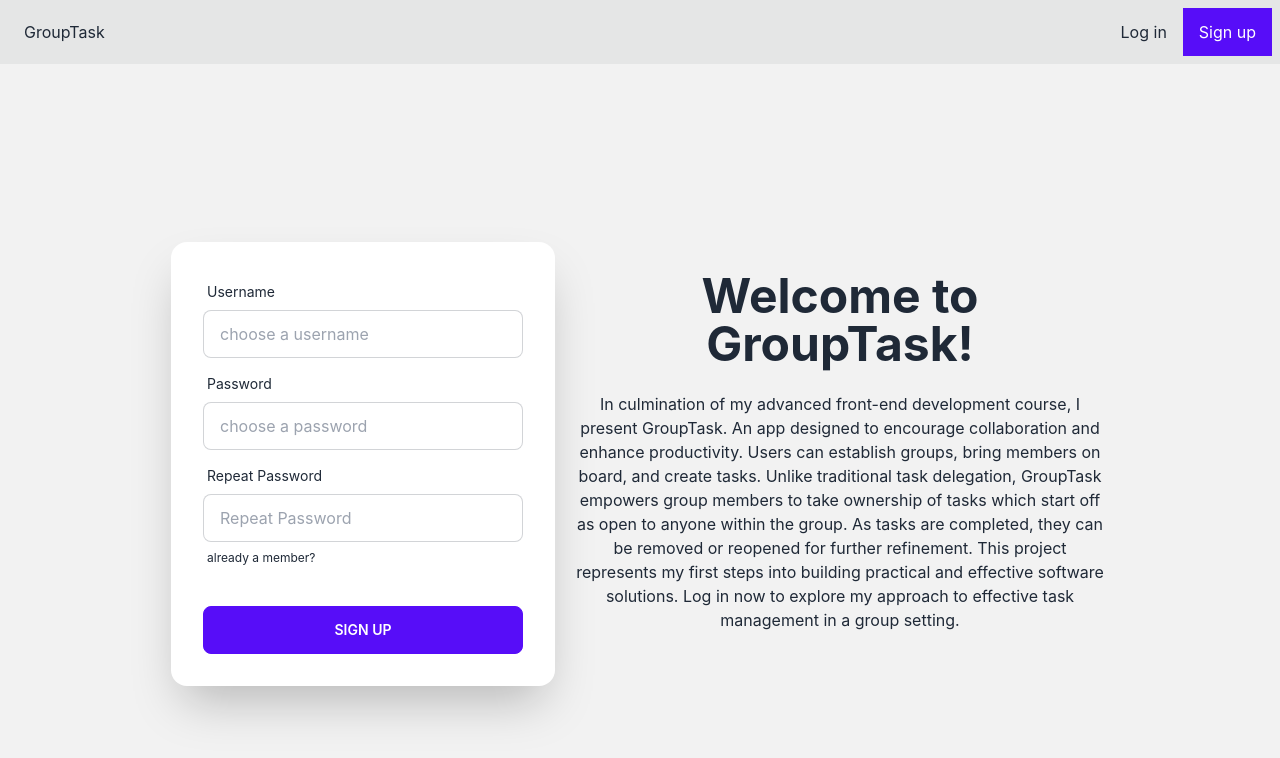
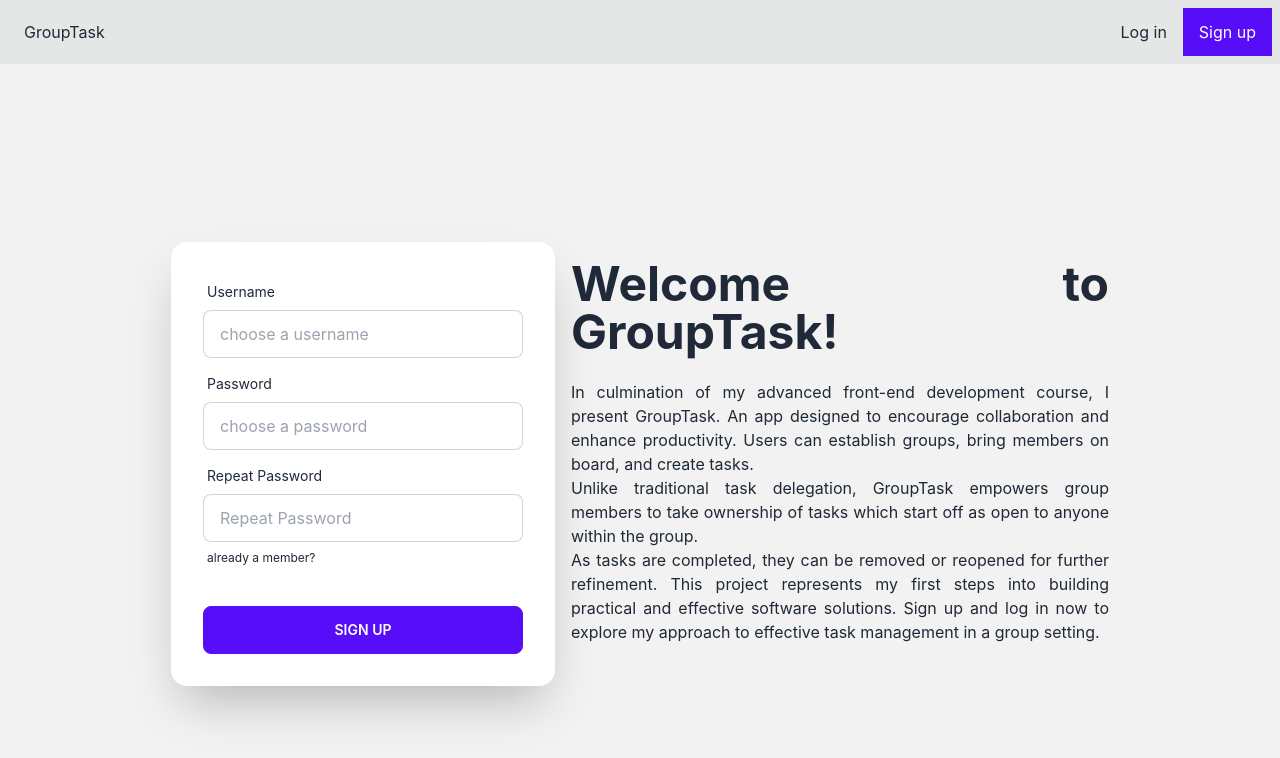
Before and after one commit to 4ntm4n/ms5v2, a React (Create React App) app: page /signup in a window 1280 px wide. Shown: the top 758 px of the page. Built offline with nearby package versions, Linux system fonts and the light colour scheme.

Commit message:
fix: reword signup page text and add background to homepage logo

```diff
--- a/src/pages/HomePage.js
+++ b/src/pages/HomePage.js
@@ -10,7 +10,7 @@ function HomePage() {
       <div className="hero-overlay bg-opacity-60"></div>
       <div className="hero-content text-center text-neutral-content">
        <div className="flex flex-col ">
-       <div className="text-5xl font-bold flex justify-center gap-5 mb-11">
+       <div className="text-5xl font-bold flex justify-center gap-5 mb-11 bg-base-300 p-4 opacity-90 rounded-lg">
           <FontAwesomeIcon icon={faUsers} />
           <FontAwesomeIcon icon={faListCheck} />
         </div>
--- a/src/pages/auth/Signup.js
+++ b/src/pages/auth/Signup.js
@@ -27,7 +27,7 @@ function Signup() {
   return (
     <div className="hero min-h-screen bg-base-200">
       <div className="hero-content flex-col lg:flex-row-reverse">
-        <div className="text-center lg:text-center max-w-xl">
+        <div className="text-center lg:text-justify max-w-xl">
           <h1 className="text-5xl font-bold ">Welcome to GroupTask!</h1>
           <p className="py-6">
             In culmination of my advanced front-end development course, I
@@ -35,13 +35,15 @@ function Signup() {
             enhance productivity. Users can establish groups, bring members on
             board, and create tasks.
 
-            Unlike traditional task delegation, GroupTask empowers group members
+            <p/>
+
+            <p>Unlike traditional task delegation, GroupTask empowers group members
             to take ownership of tasks which start off as open to anyone within
-            the group.
+            the group.</p>
 
             As tasks are completed, they can be removed or reopened for further
             refinement. This project represents my first steps into building
-            practical and effective software solutions. Log in now to explore my
+            practical and effective software solutions. Sign up and log in now to explore my
             approach to effective task management in a group setting.
           </p>
         </div>
```
